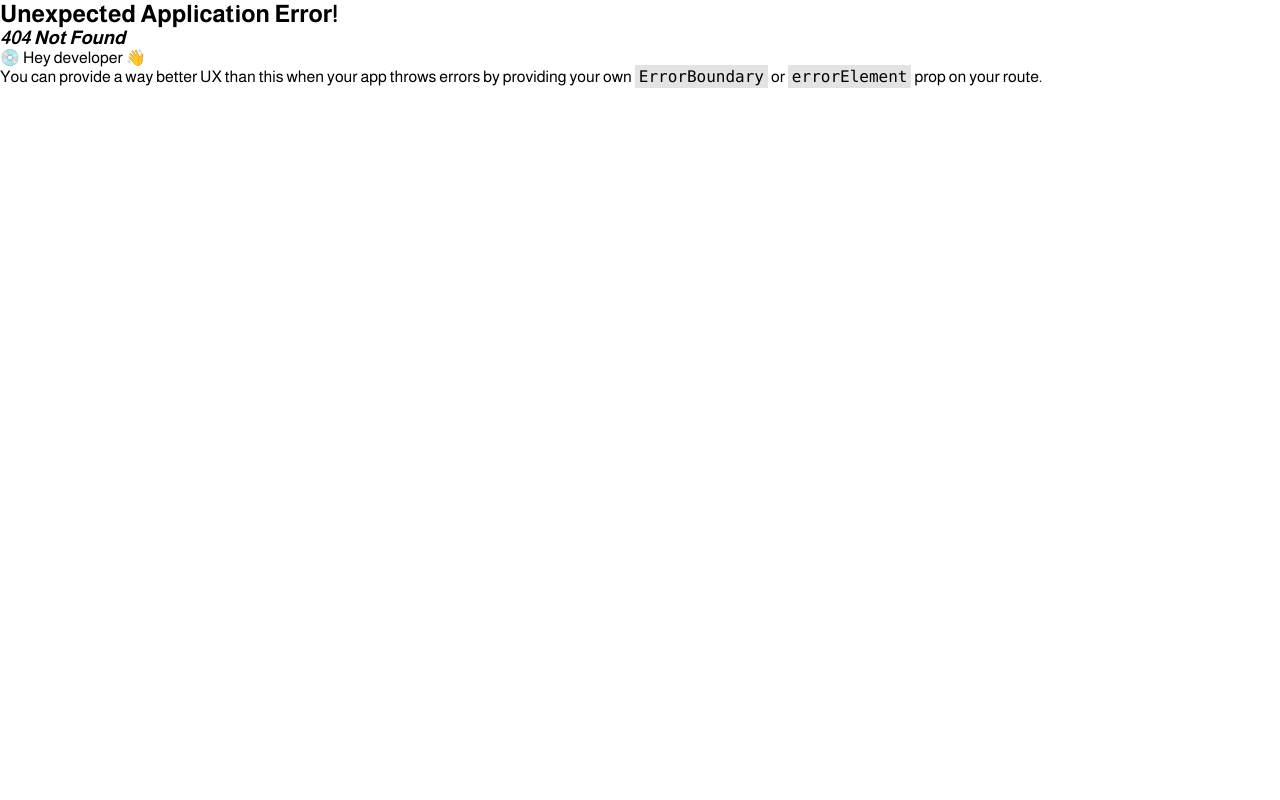
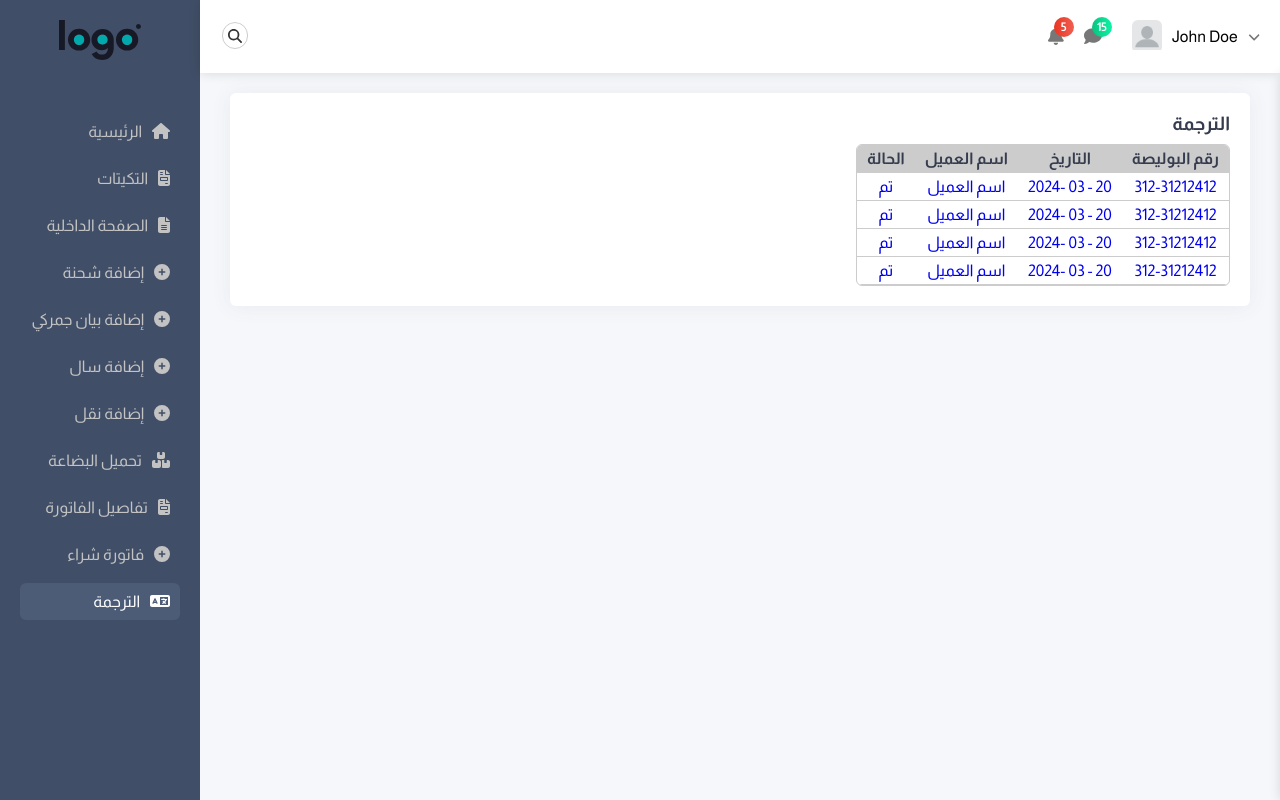
Before and after one commit to MtsmAshraf/adminty-master-react, a React (Create React App) app: page /translation in a window 1280 px wide. Before the commit this address had no page. Built offline with nearby package versions, Linux system fonts and the light colour scheme.

Commit message:
added Translation

```diff
--- a/src/App.jsx
+++ b/src/App.jsx
@@ -17,6 +17,7 @@ import AddTrans from './Pages/AddTrans/AddTrans.jsx';
 import BillDetails from './Pages/BillDetails/BillDetails.jsx';
 import AddBuyingBill from './Pages/AddBuyingBill/AddBuyingBill.jsx';
 import AddGoods from './Pages/AddGoods/AddGoods.jsx';
+import Translation from './Pages/Translation/Translation.jsx';
 
 library.add(fas)
 const router = createBrowserRouter(
@@ -32,7 +33,7 @@ const router = createBrowserRouter(
         <Route path='/add-trans' element={<AddTrans />}/>
         <Route path='/bill-details' element={<BillDetails />}/>
         <Route path='/add-new-bill' element={<AddBuyingBill />}/>
-
+        <Route path='/translation' element={<Translation />}/>
     </Route>
   )
 )
--- /dev/null
+++ b/src/Pages/Translation/Translation.jsx
@@ -0,0 +1,121 @@
+import { Link } from "react-router-dom"
+import Card from "../../components/Card/Card"
+import styles from "./translation.module.css"
+
+const Translation = () => {
+  return (
+    <div className={styles.translation}>
+        <Card>
+            <h3>
+                الترجمة
+            </h3>
+            <table cellSpacing={0}>
+                <thead>
+                    <th>
+                        رقم البوليصة
+                    </th>
+                    <th>
+                        التاريخ
+                    </th>
+                    <th>
+                        اسم العميل
+                    </th>
+                    <th>
+                        الحالة
+                    </th>
+                </thead>
+                <tr>
+                    <td>
+                        <Link>
+                            312-31212412
+                        </Link>
+                    </td>
+                    <td>
+                        <Link>
+                            20 - 03 -2024
+                        </Link>
+                    </td>
+                    <td>
+                        <Link>
+                            اسم العميل
+                        </Link>
+                    </td>
+                    <td>
+                        <Link>
+                            تم
+                        </Link>
+                    </td>
+                </tr>
+                <tr>
+                    <td>
+                        <Link>
+                            312-31212412
+                        </Link>
+                    </td>
+                    <td>
+                        <Link>
+                            20 - 03 -2024
+                        </Link>
+                    </td>
+                    <td>
+                        <Link>
+                            اسم العميل
+                        </Link>
+                    </td>
+                    <td>
+                        <Link>
+                            تم
+                        </Link>
+                    </td>
+                </tr>
+                <tr>
+                    <td>
+                        <Link>
+                            312-31212412
+                        </Link>
+                    </td>
+                    <td>
+                        <Link>
+                            20 - 03 -2024
+                        </Link>
+                    </td>
+                    <td>
+                        <Link>
+                            اسم العميل
+                        </Link>
+                    </td>
+                    <td>
+                        <Link>
+                            تم
+                        </Link>
+                    </td>
+                </tr>
+                <tr>
+                    <td>
+                        <Link>
+                            312-31212412
+                        </Link>
+                    </td>
+                    <td>
+                        <Link>
+                            20 - 03 -2024
+                        </Link>
+                    </td>
+                    <td>
+                        <Link>
+                            اسم العميل
+                        </Link>
+                    </td>
+                    <td>
+                        <Link>
+                            تم
+                        </Link>
+                    </td>
+                </tr>
+            </table>
+        </Card>
+    </div>
+  )
+}
+
+export default Translation
--- /dev/null
+++ b/src/Pages/Translation/translation.module.css
@@ -0,0 +1,22 @@
+.translation{
+    direction: rtl;
+}
+.translation table{
+    margin-top: 10px;
+    border: 1px solid #ccc;
+    border-radius: var(--main-border-radius);
+    overflow: hidden;
+    direction: rtl;
+}
+.translation table thead{
+    background-color: #ccc;
+}
+.translation table th,
+.translation table td{
+    padding: 5px 10px;
+    border-bottom: 1px solid #ccc;
+    text-align: center;
+}
+.translation table tr:hover{
+    background-color: #eee;
+}
--- a/src/components/ComponentToPrint/ComponentToPrint.jsx
+++ b/src/components/ComponentToPrint/ComponentToPrint.jsx
@@ -3,7 +3,7 @@ import styles from "./component-to-print.module.css"
 class ComponentToPrint extends React.Component {
     render() {
       return (
-        <div className={styles.componentToPrint} style={{position: "absolute", zIndex: "1"}}>
+        <div className={styles.componentToPrint} style={{position: "absolute", zIndex: "-1"}}>
           <div className={styles.container}>
             <table cellSpacing={0}>
               <thead>
--- a/src/components/Sideabar/Sideabar.jsx
+++ b/src/components/Sideabar/Sideabar.jsx
@@ -1,4 +1,4 @@
-import { faBoxesStacked, faFileInvoice, faFileLines, faHouse, faPlusCircle } from '@fortawesome/free-solid-svg-icons';
+import { faBoxesStacked, faFileInvoice, faFileLines, faHouse, faLanguage, faPlusCircle } from '@fortawesome/free-solid-svg-icons';
 import SidebarLink from './SidebarLink/SidebarLink';
 import styles from './sidebar.module.css';
 import { FontAwesomeIcon } from '@fortawesome/react-fontawesome'
@@ -27,6 +27,7 @@ const Sidebar = () => {
         <SidebarLink icon={faBoxesStacked} linkText={"تحميل البضاعة"} to={"/add-goods"}/>
         <SidebarLink icon={faFileInvoice} linkText={"تفاصيل الفاتورة"} to={"/bill-details"}/>
         <SidebarLink icon={faPlusCircle} linkText={"فاتورة شراء"} to={"/add-new-bill"}/>
+        <SidebarLink icon={faLanguage} linkText={"الترجمة"} to={"/translation"}/>
       </ul>
     </div>
   )
```
